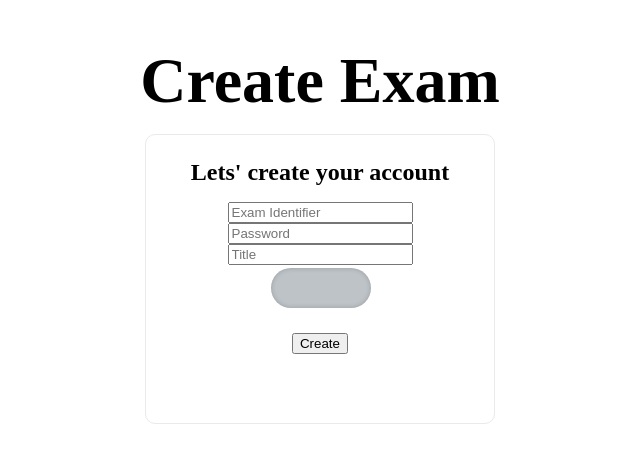
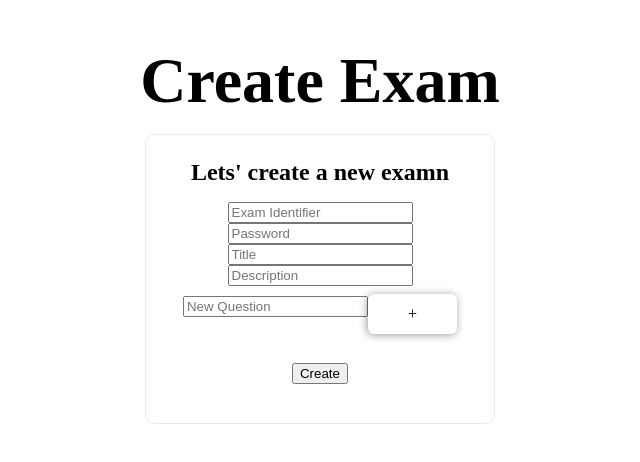
Before and after one commit to DaniBonica001/Examenes, a Next.js app: page /teacher/newExamn in a window 1280 px wide. Shown: the part 230-692 px from the top of the page, without its empty margins (320-960 px from the left). Built offline with nearby package versions, Linux system fonts and the light colour scheme.

Commit message:
textFidels added in the form's card

```diff
--- a/pages/teacher/newExamn.js
+++ b/pages/teacher/newExamn.js
@@ -1,27 +1,53 @@
-import { Grid } from '@mui/material'
+import { Fab, AddIcon } from '@mui/material'
 import styles from '../../styles/Home.module.css'
 import Head from 'next/head'
+
+let data = {
+    identifier: '',
+    password: '',
+    title: '',
+    description: ''
+}
 
 let handleChange = (event) => {
 
     switch (event.target.name) {
-        case 'name':
-            data.name = event.target.value;
-            break;
-        case 'username':
-            data.username = event.target.value;
+        case 'identifier':
+            data.identifier = event.target.value;
             break;
         case 'password':
             data.password = event.target.value;
             break;
-        case 'toggle1':
-            data.toggle1 = event.target.checked;
+        case 'title':
+            data.title = event.target.value;
             break;
+        case 'description':
+            data.description = event.target.value;
         default:
             break;
     }
-    console.log('VALOR DEL TOGGLE: '+data.toggle1);
 };
+
+let addQuestion = (event) => {
+
+}
+
+async function handleSubmit(event) {
+    event.preventDefault();
+    const response = await fetch('http://localhost:3000/api/teacher/[id]', {
+        method: 'POST',
+        body: JSON.stringify({ data }),
+        headers: {
+            'Accept': 'application/json',
+            'Content-Type': 'application/json'
+        }
+    })
+    const responseData = await response.json();
+
+    if(responseData.success){
+        window.location.href = '/'
+    }
+}
 
 
 export default function Home(data) {
@@ -39,17 +65,26 @@ export default function Home(data) {
 
                     <div className = {styles.grid}>
                         <div className = {styles.card}>
-                            <h2> Lets' create your account </h2>
+                            <h2> Lets' create a new examn </h2>
 
-                            <input id="examIdentifier" type="text" name='name' placeholder="Exam Identifier" onChange={handleChange} />
-                            <input id="examPassword" type="text" name='username' placeholder="Password" onChange={handleChange} />
-                            <input id="examTitle" type="text" name='password' placeholder="Title" onChange={handleChange}/>
+                            <input id="identifier" type="text" name='identifier' placeholder="Exam Identifier" onChange={handleChange} />
+                            <input id="password" type="text" name='password' placeholder="Password" onChange={handleChange} />
+                            <input id="title" type="text" name='title' placeholder="Title" onChange={handleChange}/>
+                            <input id="description" type="text" name='description' placeholder="Description" onChange={handleChange}/>
                             <div>
-                                <input type="checkbox" name="toggle1" onChange={handleChange}/>
+                                <input id="question" type="text" name='question' placeholder="New Question" onChange={handleChange}/>
+                                <span>
+                                    <button type = "submit"> + </button>
+                                </span>
+                            </div>
 
-                            </div>
-                            <br />
-                            <input type="submit" value="Create" />
+                            {/* <Fab size="small" color="secondary" aria-label="add">
+                                <AddIcon />
+                            </Fab> */}
+                            <p>
+                                <br />
+                                <input type="submit" value="Create" />
+                            </p>
                         </div>
                     </div>
                 </form>
```
